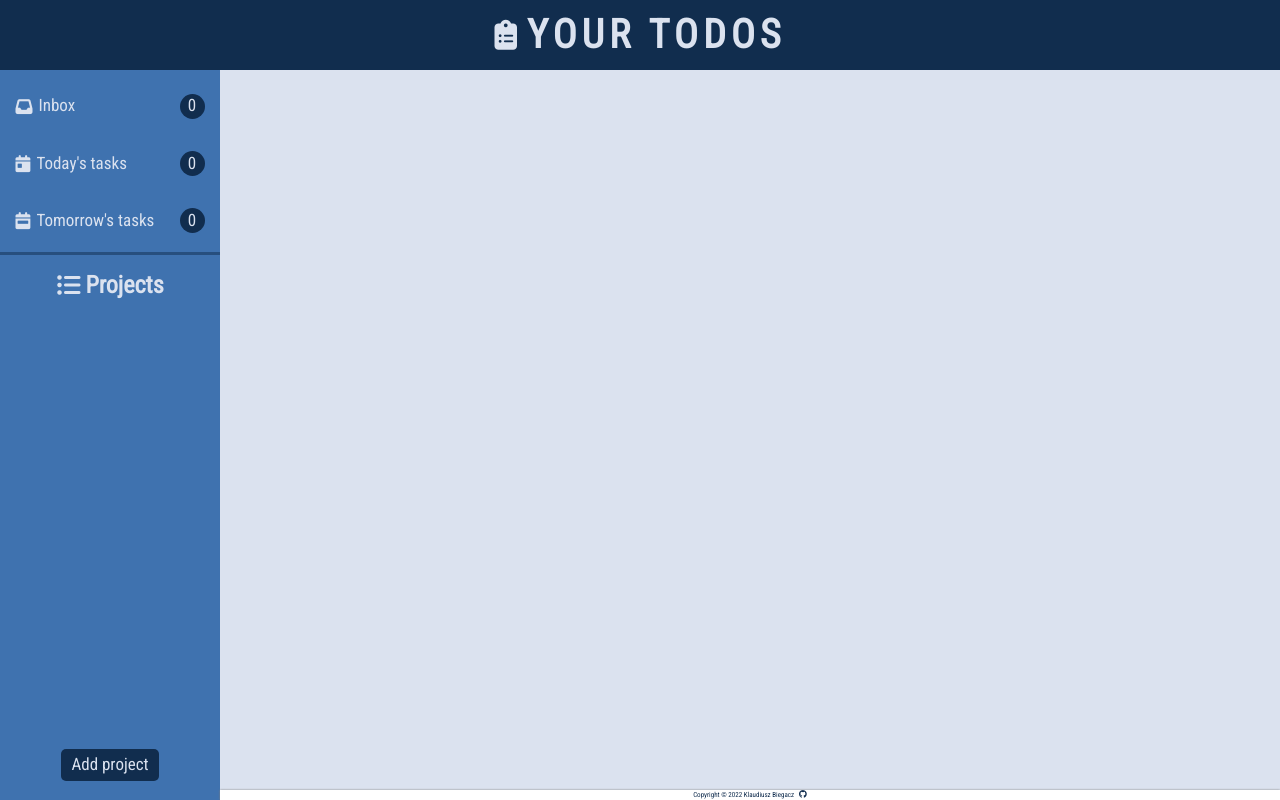
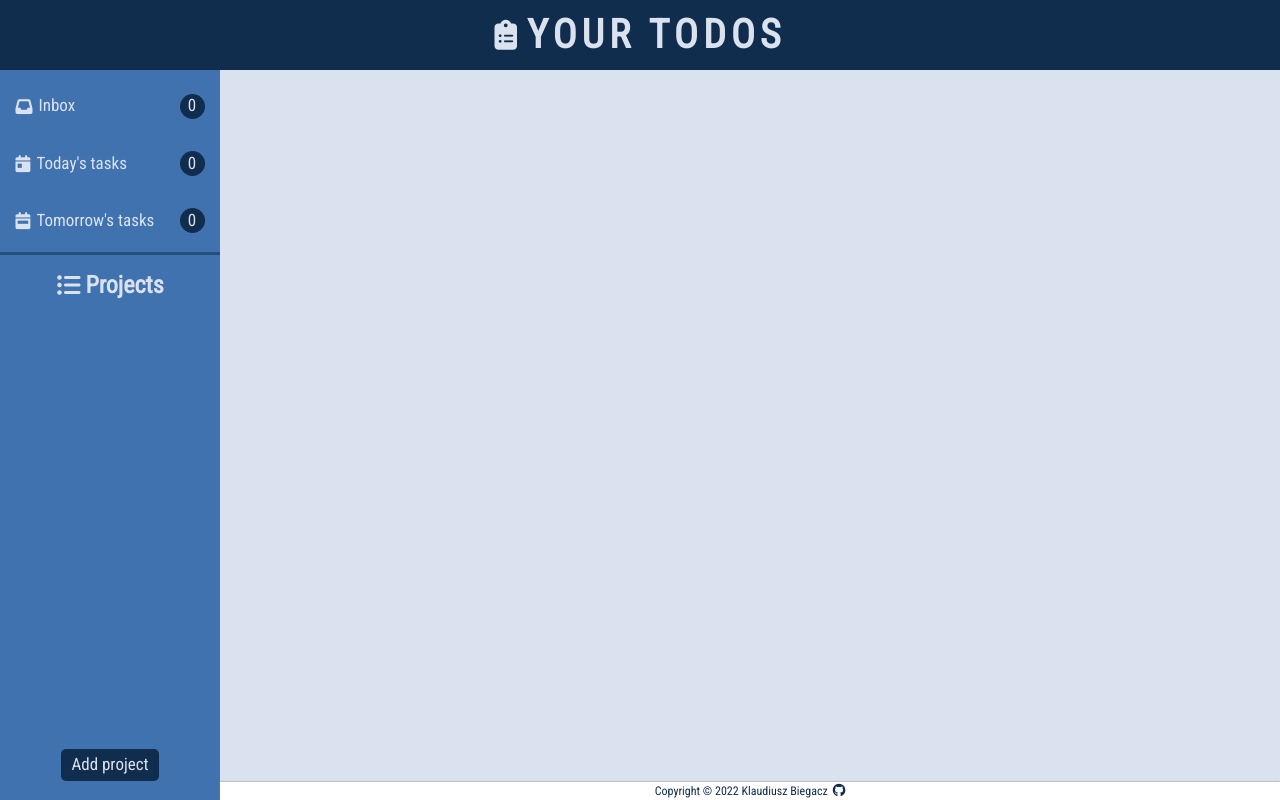
Before and after one commit to KlaudiuszB5528/Your-TODOS_v2, a React (Vite) app: page / in a window 1280 px wide. Built offline with nearby package versions, Linux system fonts and the light colour scheme.

Commit message:
fix: footer font-size increase

```diff
--- a/src/main.css
+++ b/src/main.css
@@ -701,11 +701,11 @@ h6 {
   box-shadow: 0 0 0.2rem gray;
   gap: 0.5rem;
   color: #112d4e;
-  font-size: 0.7rem;
+  font-size: 1.2rem;
 }
 .footer i {
   color: #112d4e;
-  font-size: 0.8rem;
+  font-size: 1.3rem;
   transition: transform 0.3s ease-in-out;
 }
 .footer i:hover {
--- a/src/scss/_layout.scss
+++ b/src/scss/_layout.scss
@@ -648,11 +648,11 @@
   box-shadow: 0 0 0.2rem gray;
   gap: 0.5rem;
   color: $navy;
-  font-size: 0.7rem;
+  font-size: 1.2rem;
 
   & i {
     color: $navy;
-    font-size: 0.8rem;
+    font-size: 1.3rem;
     transition: transform 0.3s ease-in-out;
     &:hover {
       transform: rotateY(1turn) scale(1.2);
```
